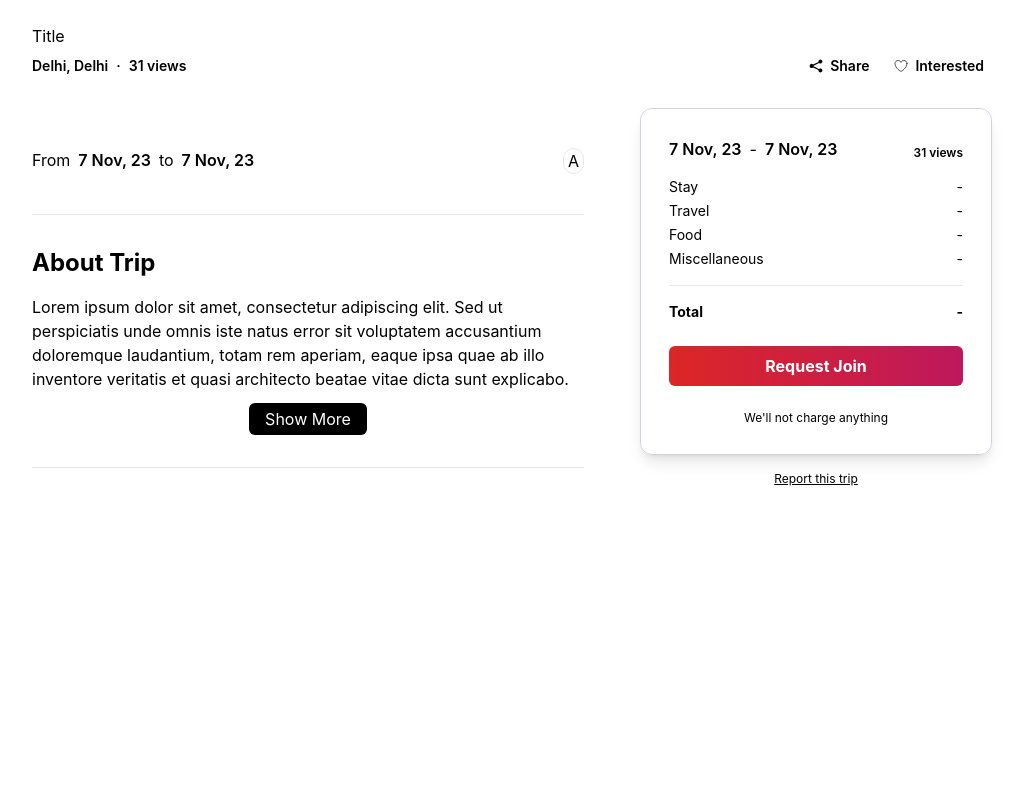
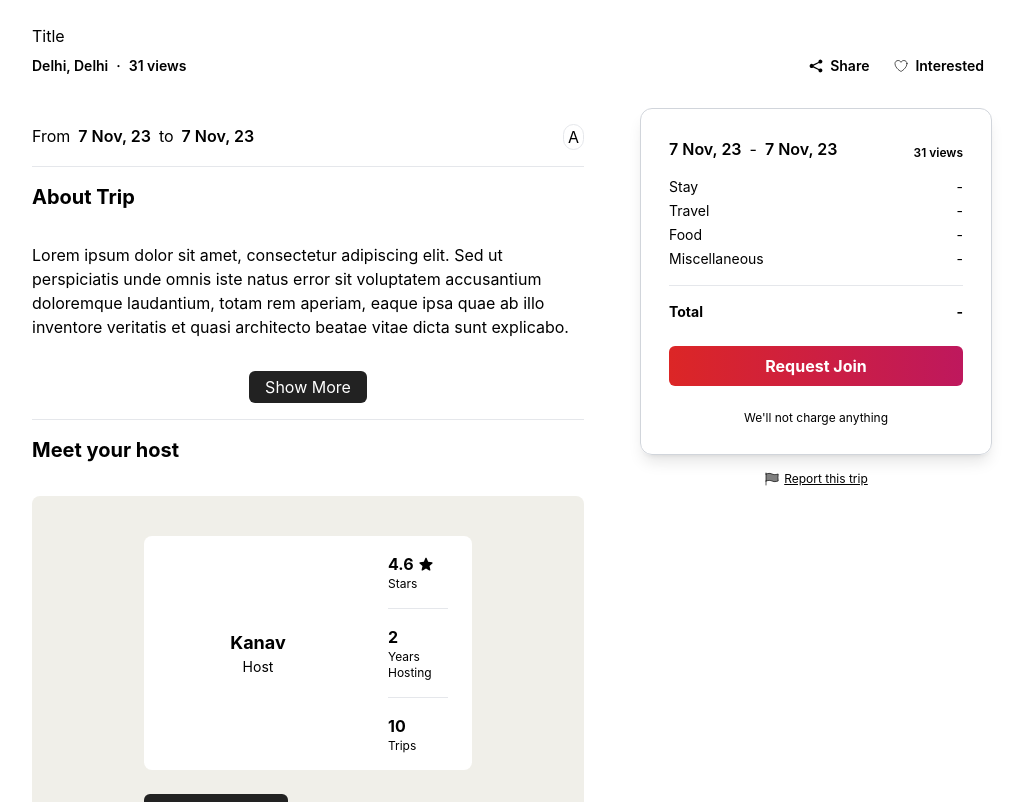
Before and after one commit to Kanav-Arora/tripzip, a React (Create React App) app in the folder frontend/: page /trips/1 in a window 1280 px wide. Shown: the top 802 px of the page, without its empty margins (128-1151 px from the left). Built offline with nearby package versions, Linux system fonts and the light colour scheme.

Commit message:
51-feat(front): meet your host component added

```diff
--- a/frontend/src/assets/ext-icon.jsx
+++ b/frontend/src/assets/ext-icon.jsx
@@ -98,3 +98,23 @@ export const HeartIcon = (props) => {
         </div>
     );
 }
+
+export const FlagIcon = (props) => {
+    return (
+        <div className={props.className}>
+            <svg xmlns="http://www.w3.org/2000/svg" fill="gray" viewBox="0 0 24 24" strokeWidth={1} stroke="currentColor" className="w-4 h-4">
+            <path strokeLinecap="round" strokeLinejoin="round" d="M3 3v1.5M3 21v-6m0 0l2.77-.693a9 9 0 016.208.682l.108.054a9 9 0 006.086.71l3.114-.732a48.524 48.524 0 01-.005-10.499l-3.11.732a9 9 0 01-6.085-.711l-.108-.054a9 9 0 00-6.208-.682L3 4.5M3 15V4.5" />
+            </svg>
+        </div>
+    );
+}
+
+export const StarMini = (props) => {
+    return(
+        <div className={props.className}>
+            <svg xmlns="http://www.w3.org/2000/svg" viewBox="0 0 20 20" fill="currentColor" className="w-4 h-4">
+            <path fillRule="evenodd" d="M10.868 2.884c-.321-.772-1.415-.772-1.736 0l-1.83 4.401-4.753.381c-.833.067-1.171 1.107-.536 1.651l3.62 3.102-1.106 4.637c-.194.813.691 1.456 1.405 1.02L10 15.591l4.069 2.485c.713.436 1.598-.207 1.404-1.02l-1.106-4.637 3.62-3.102c.635-.544.297-1.584-.536-1.65l-4.752-.382-1.831-4.401z" clipRule="evenodd" />
+            </svg>
+        </div>
+    );
+}
--- /dev/null
+++ b/frontend/src/pages/Trip/components/TripBody/AboutHost.js
@@ -0,0 +1,56 @@
+import React from "react";
+import { StarMini } from "../../../../assets/ext-icon";
+
+const UserCard = ({ name, stars, yearsHosting, numberOfTrips, image }) => {
+    return (
+        <div className="h-fit bg-white rounded-lg px-6 py-4 flex flex-row gap-10">
+            <div className="basis-3/4">
+                <div className="h-full flex flex-col justify-center items-center">
+                    <div className="text-lg font-bold">{name}</div>
+                    <div className="text-sm">Host</div>
+                </div>
+            </div>
+            <div className="basis-1/4 flex flex-col divide-y">
+                <div className="flex flex-col pb-4 justify-center">
+                    <div className="text-base font-bold  flex flex-row gap-x-1 items-center">
+                        {stars} <StarMini />
+                    </div>
+                    <div className="text-xs">Stars</div>
+                </div>
+                <div className="flex flex-col py-4 justify-center">
+                    <div className="text-base font-bold">{yearsHosting}</div>
+                    <div className="text-xs">Years Hosting</div>
+                </div>
+                <div className="flex flex-col pt-4 justify-center">
+                    <div className="text-base font-bold">{numberOfTrips}</div>
+                    <div className="text-xs">Trips</div>
+                </div>
+            </div>
+        </div>
+    );
+};
+
+export default function AboutHost() {
+    return (
+        <div className="flex flex-col gap-8">
+            <div className="text-xl font-bold">Meet your host</div>
+            <div className="flex flex-col justify-center">
+                <div className="w-full bg-[#f0efe9] rounded-lg px-28 py-10 text-black flex flex-col">
+                    <UserCard
+                        name="Kanav"
+                        stars={4.6}
+                        yearsHosting={2}
+                        numberOfTrips={10}
+                    />
+                    <button className="w-fit rounded-md bg-matteBlack text-white font-bold my-6 py-2 px-4">
+                        Message Host
+                    </button>
+                    <div className="text-xs font-extralight pt-6 border-t border-gray-300">
+                        We are not responsible to protect any payment transfers
+                        over or outside Travel Buddy.
+                    </div>
+                </div>
+            </div>
+        </div>
+    );
+}
--- a/frontend/src/pages/Trip/components/TripBody/AboutTrip.js
+++ b/frontend/src/pages/Trip/components/TripBody/AboutTrip.js
@@ -1,16 +1,15 @@
 import React from "react";
-import SectionContainer from "../../styles/SectionContainer";
 
 export default function AboutTrip({ description }) {
     return (
-        <SectionContainer>
-            <div className="text-2xl font-bold mb-4">About Trip</div>
+        <div className="flex flex-col gap-8">
+            <div className="text-xl font-bold">About Trip</div>
             <div className="relative max-h-24 overflow-hidden leading-6">
                 {description}
             </div>
-            <button className="bg-black text-white px-4 py-1 mt-3 block mx-auto rounded-md">
+            <button className="bg-matteBlack text-white px-4 py-1 block mx-auto rounded-md">
                 Show More
             </button>
-        </SectionContainer>
+        </div>
     );
 }
--- a/frontend/src/pages/Trip/components/TripBody/RequestCard.js
+++ b/frontend/src/pages/Trip/components/TripBody/RequestCard.js
@@ -1,4 +1,5 @@
 import React from "react";
+import { FlagIcon } from "../../../../assets/ext-icon";
 
 const ExpenseItem = ({ title, cost }) => {
     return (
@@ -36,8 +37,8 @@ export default function RequestCard({ startDate, endDate, views, cost }) {
                     We'll not charge anything
                 </div>
             </div>
-            <div className="mt-4 text-xs flex flex-row justify-center underline">
-                Report this trip
+            <div className="mt-4 text-xs flex flex-row justify-center underline items-center gap-1">
+                <FlagIcon /> Report this trip
             </div>
         </div>
     );
--- a/frontend/src/pages/Trip/components/TripBody/TripBody.js
+++ b/frontend/src/pages/Trip/components/TripBody/TripBody.js
@@ -2,6 +2,7 @@ import React from "react";
 import AboutTrip from "./AboutTrip";
 import SectionContainer from "../../styles/SectionContainer";
 import RequestCard from "./RequestCard";
+import AboutHost from "./AboutHost";
 
 function formatDate(inputDate) {
     const date = new Date(inputDate);
@@ -44,15 +45,21 @@ export default function TripBody({ tripData }) {
     return (
         <div className="flex flex-row gap-10">
             <div className="w-3/5 overflow-y-scroll">
-                <div className="py-10 flex flex-row justify-between">
-                    <div className="flex flex-row gap-2 text-base">
-                        From <div className="font-semibold">{startDate}</div> to{" "}
-                        <div className="font-semibold">{endDate}</div>
+                <SectionContainer border={true}>
+                    <div className="flex flex-row justify-between">
+                        <div className="flex flex-row gap-2 text-base">
+                            From{" "}
+                            <div className="font-semibold">{startDate}</div> to{" "}
+                            <div className="font-semibold">{endDate}</div>
+                        </div>
+                        <div className="border px-1 rounded-full">A</div>
                     </div>
-                    <div className="border px-1 rounded-full">A</div>
-                </div>
+                </SectionContainer>
                 <SectionContainer border={true}>
                     <AboutTrip description={desc} />
+                </SectionContainer>
+                <SectionContainer border={true}>
+                    <AboutHost />
                 </SectionContainer>
             </div>
             <div className="w-2/5">
--- a/frontend/src/pages/Trip/styles/SectionContainer.js
+++ b/frontend/src/pages/Trip/styles/SectionContainer.js
@@ -2,7 +2,7 @@ import React from "react";
 
 export default function SectionContainer({ border, children }) {
     return (
-        <div className={`py-4 ${border === true ? "border-y" : ""}`}>
+        <div className={`py-4 ${border === true ? "border-b" : ""}`}>
             {children}
         </div>
     );
--- a/frontend/tailwind.config.js
+++ b/frontend/tailwind.config.js
@@ -8,14 +8,15 @@ module.exports = {
     ],
     theme: {
         screens: {
-      'mobile': { 'min': '320px', 'max': '480px' },
-      'tablet': { 'min': '481px', 'max': '768px' },
-      'laptop': { 'min': '769px', 'max': '1024px' },
-      'xlaptop': { 'min': '1025px', 'max': '1920px' },
+            mobile: { min: "320px", max: "480px" },
+            tablet: { min: "481px", max: "768px" },
+            laptop: { min: "769px", max: "1024px" },
+            xlaptop: { min: "1025px", max: "1920px" },
         },
         extend: {
             colors: {
-        'orangeaccent': '#DF6951',
+                orangeaccent: "#DF6951",
+                matteBlack: "#222222",
             },
         },
     },
```
Lines whose indentation alone changed are shown as unchanged.
